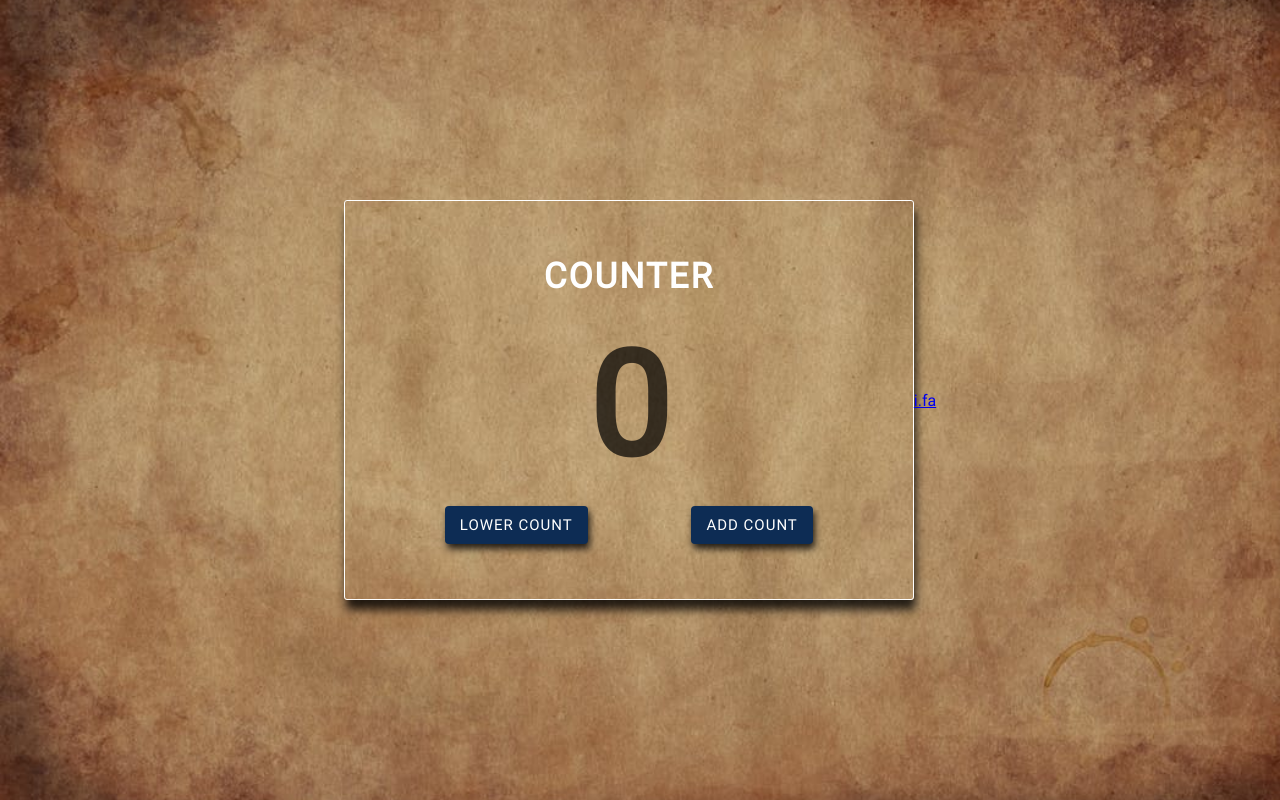
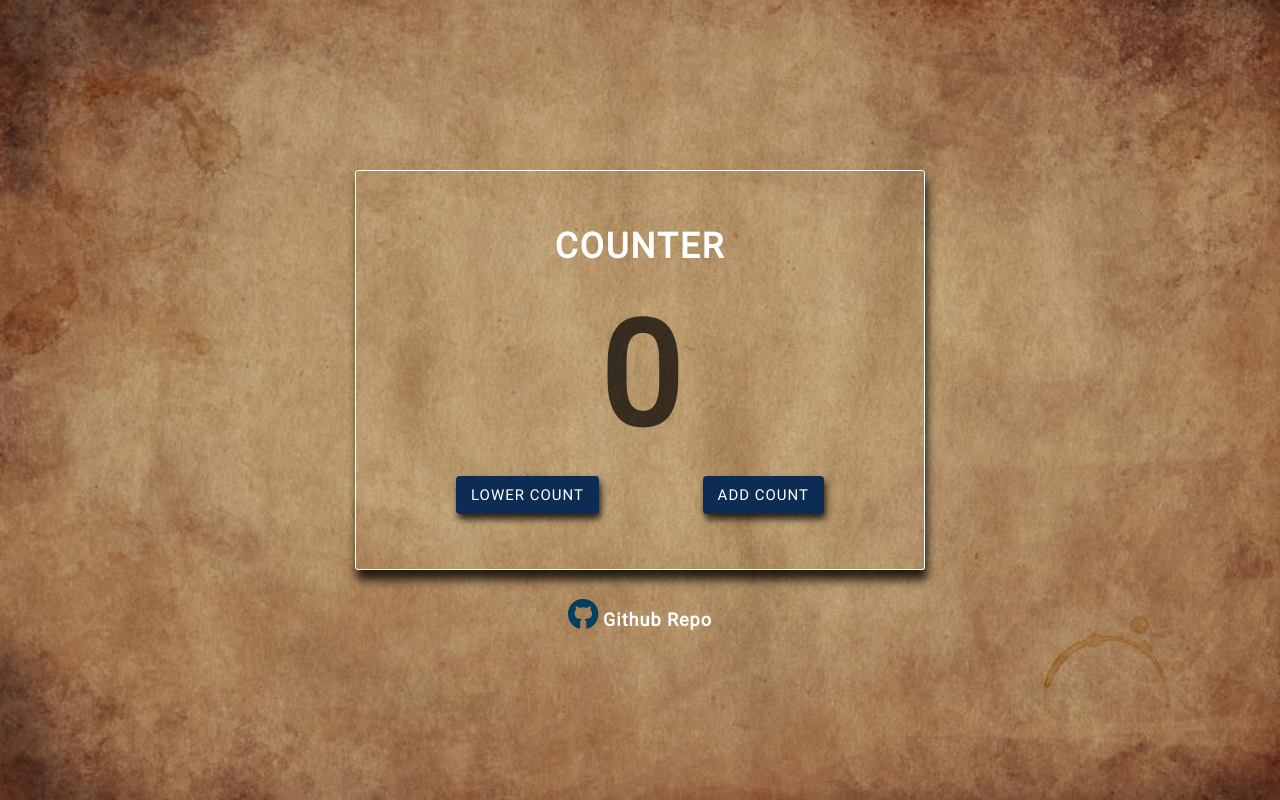
Before and after one commit to Ezeani1995/Counter, a plain HTML site: page index.html in a window 1280 px wide. Drawn offline with Linux system fonts and the light colour scheme.

Commit message:
made changes to the index.html and style.css files

```diff
--- a/css/style.css
+++ b/css/style.css
@@ -24,9 +24,24 @@ body {
   margin: 0 auto;
   overflow: hidden;
   display: flex;
+  flex-direction: column;
   align-items: center;
   justify-content: center;
   height: 100vh;
+}
+
+.counter-container a{
+  color: #fff;
+  text-decoration: none;
+  letter-spacing: 1px;
+  font-size: 18px;
+  font-weight: 600;
+}
+
+.counter-container a i{
+  margin-right: 5px;
+  color: #00405d;
+  font-size: 30px;
 }
 
 .counter-container .counter-div {
@@ -36,6 +51,7 @@ body {
   border: 1px solid #fff;
   box-shadow: 2px 10px 10px rgba(0, 0, 0, 0.8);
   border-radius: 3px;
+  margin-bottom: 30px;
 }
 
 .counter-container .counter-div h2 {
--- a/index.html
+++ b/index.html
@@ -18,7 +18,9 @@
           <button type="button" id="add">Add Count</button>
         </div>
       </div>
-      <a href="#">i.fa</a>
+      <a href="https://github.com/Ezeani1995/Counter"
+        ><i class="fab fa-github"></i>Github Repo</a
+      >
     </div>
 
     <script src="main.js"></script>
```
